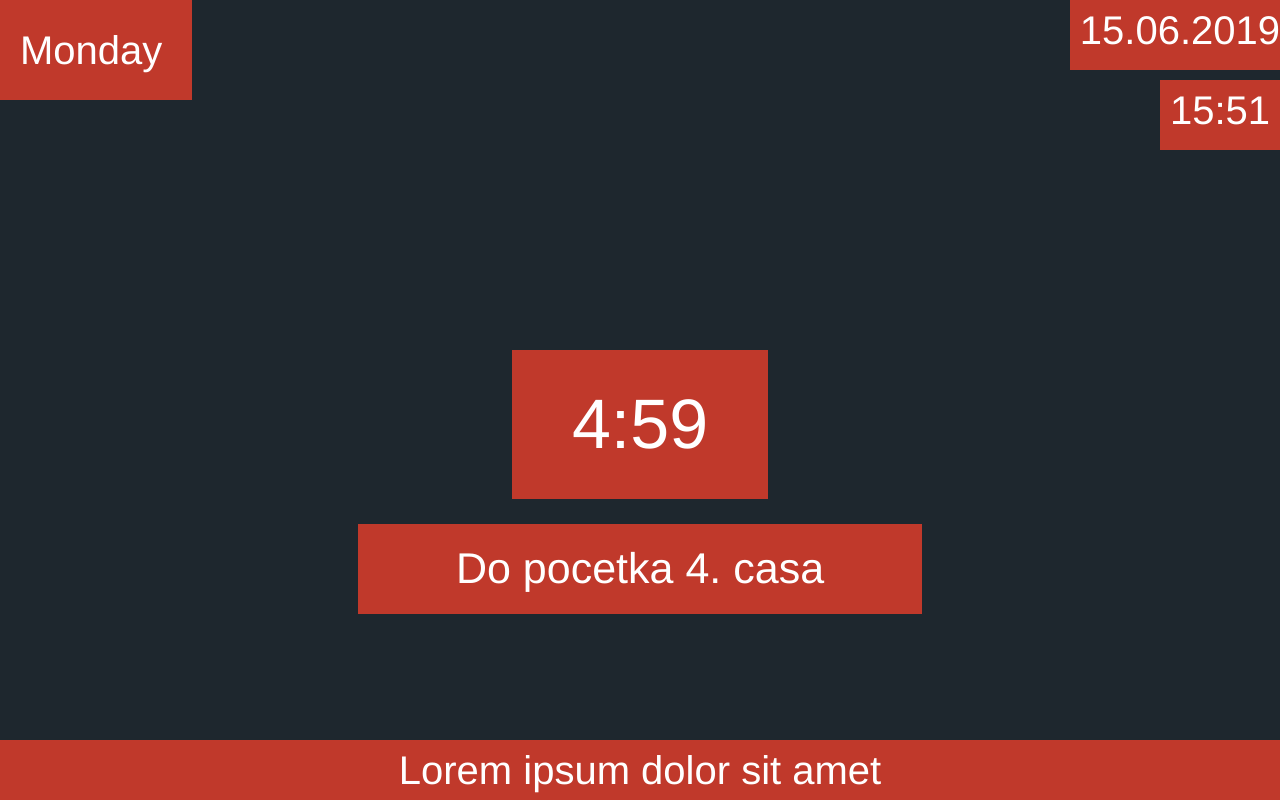
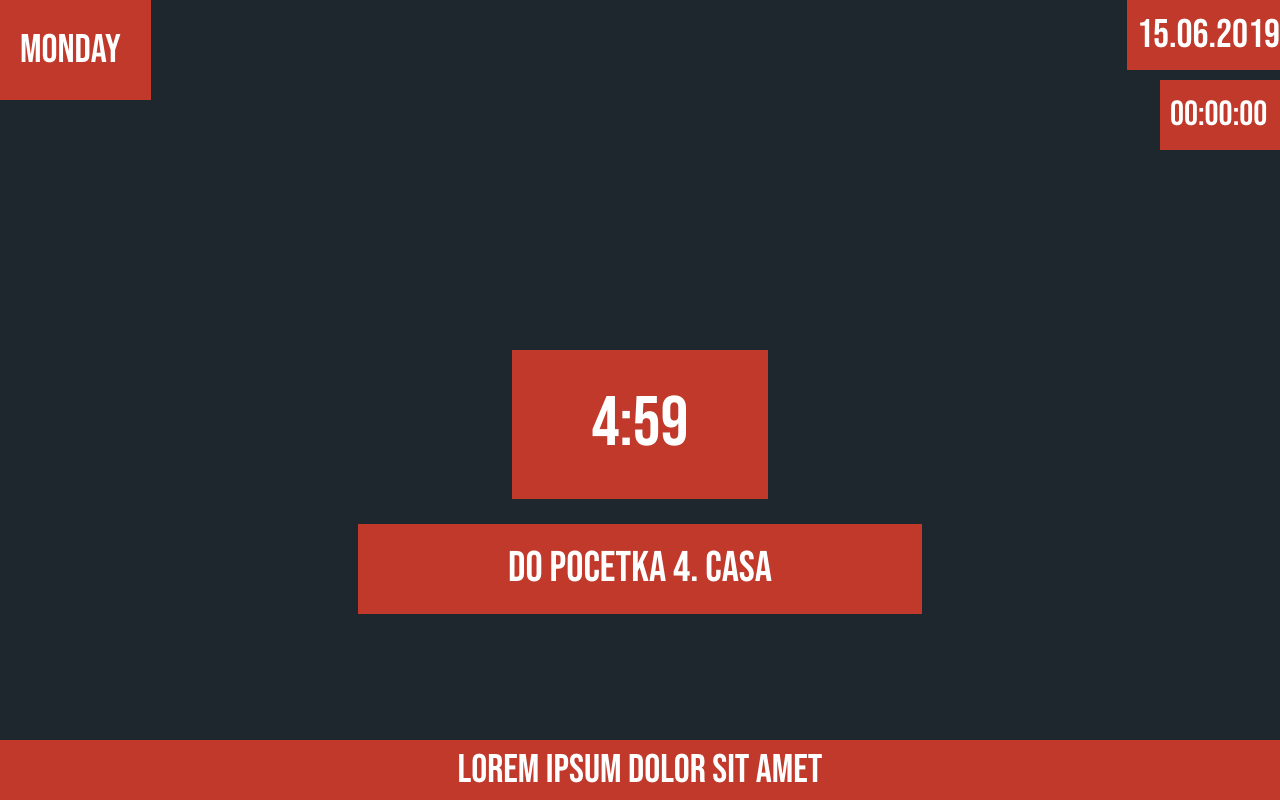
Before and after one commit to DukeyCamps/SBGC, a plain HTML site: page fu.html in a window 1280 px wide. Drawn offline with nearby package versions, Linux system fonts and the light colour scheme.

Commit message:
applied some more styling to the temps

```diff
--- a/fu.html
+++ b/fu.html
@@ -12,7 +12,7 @@
 <div>
 <div class = "Day_B">Monday</div>
 <div class = "Date_B">15.06.2019</div>
-<div class = "CurrentTime_B"><p id="CurrTime" >15:51</p></div>
+<div class = "CurrentTime_B"><p id = "hr">00</p>:<p id = "mn">00</p>:<p id ="sc">00</p></div>
 <div class = "AC_B">4:59</div>
 <div class = "AT_B">Do pocetka 4. casa</div>
 <div class = "TN_B">Lorem ipsum dolor sit amet</div>
--- a/main.css
+++ b/main.css
@@ -24,15 +24,16 @@ margin-right:0px;
 padding-right:0px;
 background-color:#c0392b;
 height:70px;
-line-height: 60px;
+line-height: 70px;
 }
 .CurrentTime_B{
-font-size:40px;
+
+font-size:35px;
 text-align: center;
 vertical-align: middle;
 display:inline-block;
 position:absolute;
-line-height: 60px;
+line-height: 70px;
 right:0;
 margin-top:80px;
 padding-right:110px;
@@ -75,7 +76,57 @@ width:100%;
 vertical-align: middle;
 line-height: 60px;
 }
+
 .colorinator{
     color:#fff;
-    font-family: helvetica;
+    font-family: bebas;
 }
+
+
+@font-face {
+    font-family: 'star_jediregular';
+    src: url('starjedi-webfont.woff2') format('woff2'),
+         url('starjedi-webfont.woff') format('woff');
+    font-weight: normal;
+    font-style: normal;
+
+}
+
+
+
+
+@font-face {
+    font-family: 'lemonmilkregular';
+    src: url('lemonmilk-webfont.woff2') format('woff2'),
+         url('lemonmilk-webfont.woff') format('woff');
+    font-weight: normal;
+    font-style: normal;
+
+}
+
+
+@font-face {
+    font-family: 'bebas';@font-face {
+        font-family: 'lemonmilkregular';
+        src: url('lemonmilk-webfont.woff2') format('woff2'),
+             url('lemonmilk-webfont.woff') format('woff');
+        font-weight: normal;
+        font-style: normal;
+
+    }
+    src: url('bebas.woff2') format('woff2'),
+         url('bebas.woff') format('woff');
+    font-weight: normal;
+    font-style: normal;
+
+
+}
+#hr{
+    display: inline;
+}
+#mn{
+    display: inline;
+}
+#sc{
+    display: inline;
+}
```
Also changed, not shown: lemonmilk-webfont.ttf (added), lemonmilk-webfont.woff2 (added), starjedi-webfont.woff (added), starjedi-webfont.woff2 (added).
